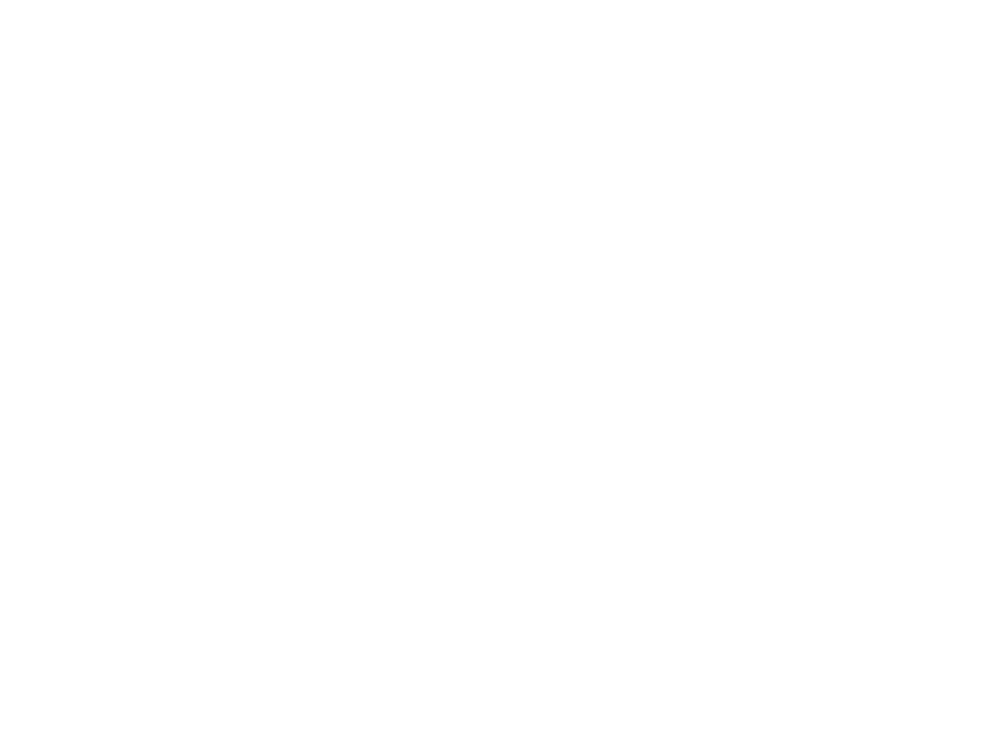
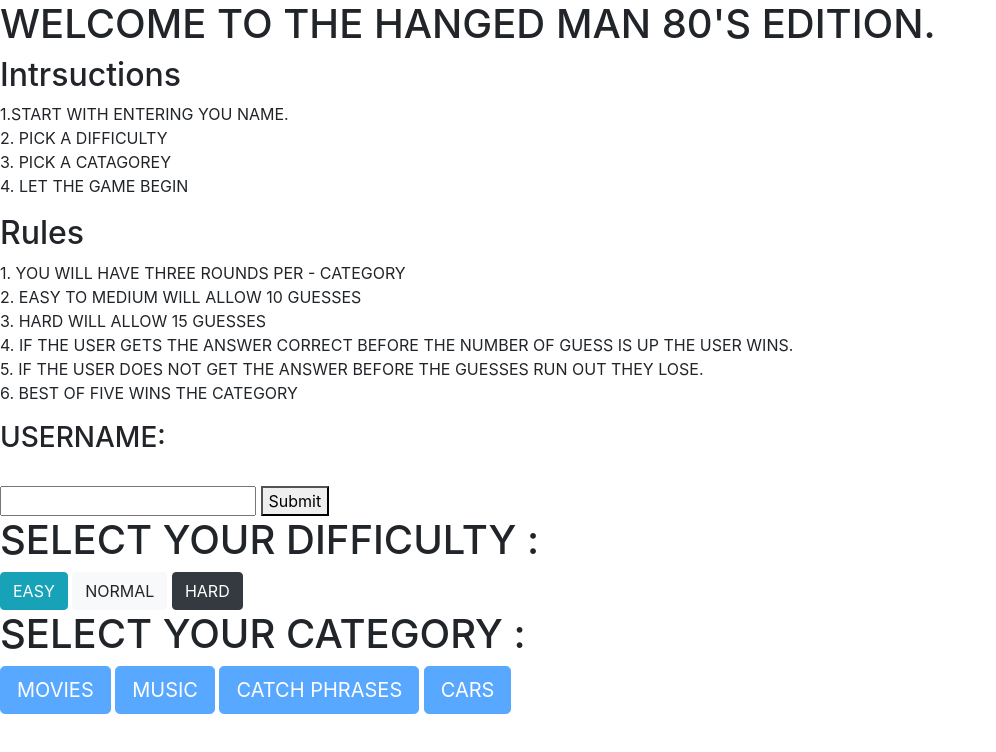
Before and after one commit to KORYF91/wordguessgame, a plain HTML site: page hangman.html in a window 1280 px wide. Shown: the whole page, without its empty margins (0-996 px from the left). Drawn offline with nearby package versions, Linux system fonts and the light colour scheme.

Commit message:
this the skeleton for the HTML

```diff
--- a/assest/css/reset.css
+++ b/assest/css/reset.css
@@ -0,0 +1,48 @@
+/* http://meyerweb.com/eric/tools/css/reset/
+   v2.0 | 20110126
+   License: none (public domain)
+*/
+
+html, body, div, span, applet, object, iframe,
+h1, h2, h3, h4, h5, h6, p, blockquote, pre,
+a, abbr, acronym, address, big, cite, code,
+del, dfn, em, img, ins, kbd, q, s, samp,
+small, strike, strong, sub, sup, tt, var,
+b, u, i, center,
+dl, dt, dd, ol, ul, li,
+fieldset, form, label, legend,
+table, caption, tbody, tfoot, thead, tr, th, td,
+article, aside, canvas, details, embed,
+figure, figcaption, footer, header, hgroup,
+menu, nav, output, ruby, section, summary,
+time, mark, audio, video {
+	margin: 0;
+	padding: 0;
+	border: 0;
+	font-size: 100%;
+	font: inherit;
+	vertical-align: baseline;
+}
+/* HTML5 display-role reset for older browsers */
+article, aside, details, figcaption, figure,
+footer, header, hgroup, menu, nav, section {
+	display: block;
+}
+body {
+	line-height: 1;
+}
+ol, ul {
+	list-style: none;
+}
+blockquote, q {
+	quotes: none;
+}
+blockquote:before, blockquote:after,
+q:before, q:after {
+	content: '';
+	content: none;
+}
+table {
+	border-collapse: collapse;
+	border-spacing: 0;
+}
--- a/hangman.html
+++ b/hangman.html
@@ -4,12 +4,67 @@
     <meta charset="UTF-8">
     <meta name="viewport" content="width=device-width, initial-scale=1.0">
     <meta http-equiv="X-UA-Compatible" content="ie=edge">
-    <title>Document</title>
+    <title>80'S HANGED MAN</title>
+    <link rel="stylesheet" href="assest/css/reset.css">
     <link rel="stylesheet" href="assest/css/style.css">
     <link rel="stylesheet" href="assest/js/style.js">
+    <link rel="stylesheet" href="https://stackpath.bootstrapcdn.com/bootstrap/4.3.1/css/bootstrap.min.css" integrity="sha384-ggOyR0iXCbMQv3Xipma34MD+dH/1fQ784/j6cY/iJTQUOhcWr7x9JvoRxT2MZw1T" crossorigin="anonymous">
 
 </head>
 <body>
+    <!--INTRO PAGE / THIS DISPLAYS RULES AND ALLOWS THE USER TO ENTER NAME AND BEGIN-->
+    <!-- THERE WILL BE A 80'S THEMED BACK GROUND GRAPHIC AND THE BUTTONS TO PROCEED TO NEXT STAGE-->
+    <div class="Intro">
+        <header>
+        <h1> WELCOME TO THE HANGED MAN 80'S EDITION.</h1>
+        </header>
+        <!-- FONT STYLED IN 80'S HORROR THEME FONT-->
+        <h2>Intrsuctions</h2>
+           <ul>
+                <li> 1.START WITH ENTERING YOU NAME.</li>
+                <li> 2. PICK A DIFFICULTY</li>
+                <li> 3. PICK A CATAGOREY</li>
+                <li> 4. LET THE GAME BEGIN</li>
+           </ul>
+        <h2>Rules</h2>
+        <ul>
+            <li> 1. YOU WILL HAVE THREE ROUNDS PER - CATEGORY</li>
+            <li> 2. EASY TO MEDIUM WILL ALLOW 10 GUESSES</li>
+            <li> 3. HARD WILL ALLOW 15 GUESSES</li>
+            <li> 4. IF THE USER GETS THE ANSWER CORRECT BEFORE THE NUMBER OF GUESS IS UP THE USER WINS.</li>
+            <li> 5. IF THE USER DOES NOT GET THE ANSWER BEFORE THE GUESSES RUN OUT THEY LOSE. </li>
+            <li> 6. BEST OF FIVE WINS THE CATEGORY</li>
+        </ul>
+        <!-- PROMPT USER NAME : THIS WILL BE STORED AND DISPLAYED THROUGHOUT THE ENITIRED OF THE GAME-->
+        <h3>USERNAME: </h3><br>
+        <input type="text" name="username"/>
+        <button type="button"><link type="CATEGORY" href="#">Submit</button>
+    </div>
 
+    <!--ONCE THE USER SUBMITTED THEIR NAME. THE NEXT PAGE WILL PROMPT DIFFICULTY LEVELS-->
+    <!-- THERE ONLY THREE DIFFICULTY LEVELS : EASY NORMAL HARD-->
+    <div class="difficulties_page">
+        <h1>SELECT YOUR DIFFICULTY : </h1>
+        <!--THIS WIL BE A ON-CLICK FUNCTION-->
+        <button type="button" class="btn btn-info"><link class="EASY" href="#">EASY</button>
+        <button type="button" class="btn btn-light"><link class="NORMAL" href="#">NORMAL</button>
+        <button type="button" class="btn btn-dark"><link class="HARD" href="#">HARD</button>
+    </div>
+    <!--ONCE THE DIFFICULTY IS SELECTED THE CATEGORIES PAGE WILL DISPLAY-->
+    <!--THERE ARE FOUR CATAGORIES TO CHOOSE FROM : 80'S MOVIES , MUSIC, CARS, CATCH PHRASES-->
+    <div class="categories_page">
+        <h1>SELECT YOUR CATEGORY : </h1>
+<!-- THIS WILL BE A ON-CLICK FUNCTION-->
+        <a href="#" class="btn btn-primary btn-lg disabled" tabindex="-1" role="button" aria-disabled="true">MOVIES</a>
+        <a href="#" class="btn btn-primary btn-lg disabled" tabindex="-1" role="button" aria-disabled="true">MUSIC</a>
+        <a href="#" class="btn btn-primary btn-lg disabled" tabindex="-1" role="button" aria-disabled="true">CATCH PHRASES</a>
+        <a href="#" class="btn btn-primary btn-lg disabled" tabindex="-1" role="button" aria-disabled="true">CARS</a>
+    </div>
+
+
+<!--ADDED THE CODE FOR BOOTSTRAP JS INCASE NEEDED FOR ANY DESIGN FEATURES-->
+    <script src="https://code.jquery.com/jquery-3.3.1.slim.min.js" integrity="sha384-q8i/X+965DzO0rT7abK41JStQIAqVgRVzpbzo5smXKp4YfRvH+8abtTE1Pi6jizo" crossorigin="anonymous"></script>
+    <script src="https://cdnjs.cloudflare.com/ajax/libs/popper.js/1.14.7/umd/popper.min.js" integrity="sha384-UO2eT0CpHqdSJQ6hJty5KVphtPhzWj9WO1clHTMGa3JDZwrnQq4sF86dIHNDz0W1" crossorigin="anonymous"></script>
+    <script src="https://stackpath.bootstrapcdn.com/bootstrap/4.3.1/js/bootstrap.min.js" integrity="sha384-JjSmVgyd0p3pXB1rRibZUAYoIIy6OrQ6VrjIEaFf/nJGzIxFDsf4x0xIM+B07jRM" crossorigin="anonymous"></script>
 </body>
 </html>
```
Also changed, not shown: 1 other file.
